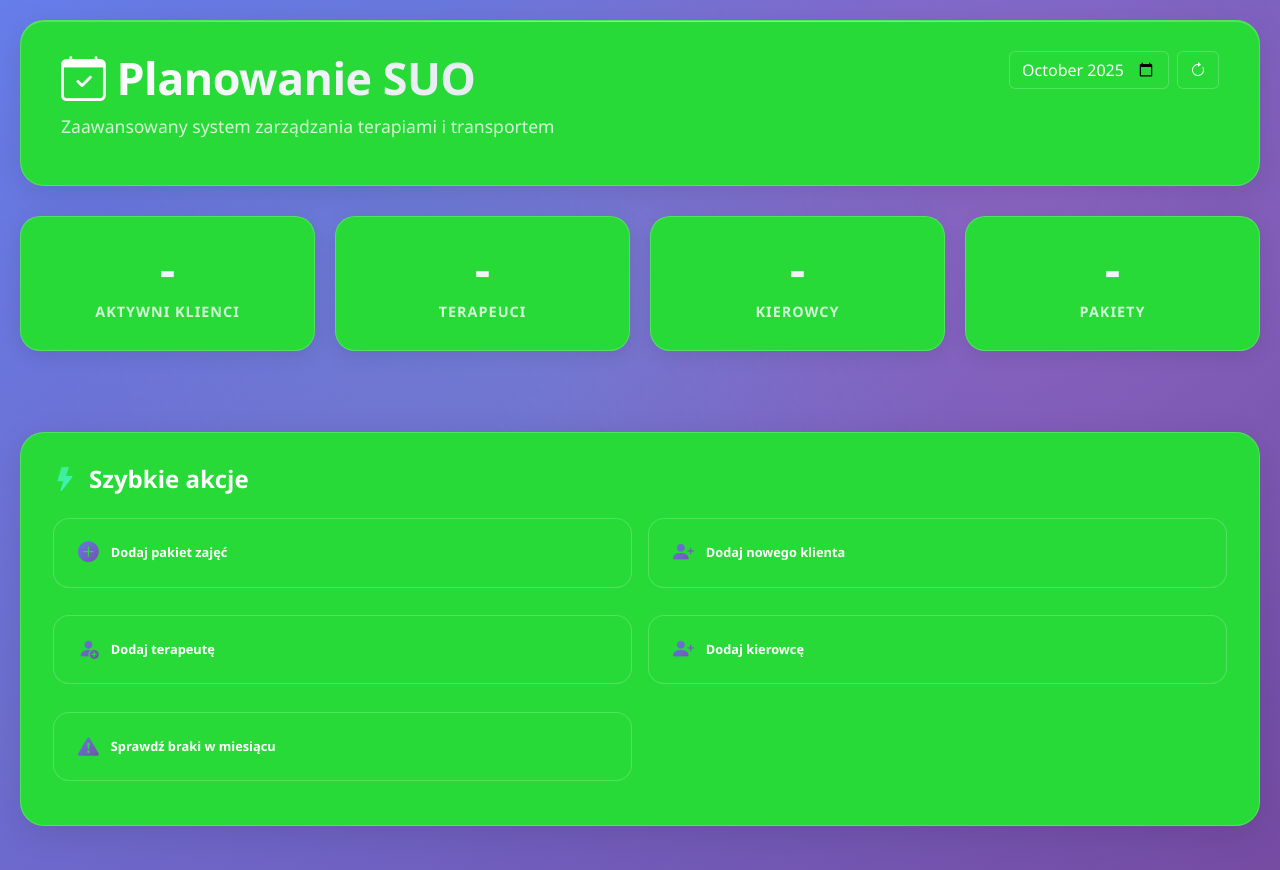
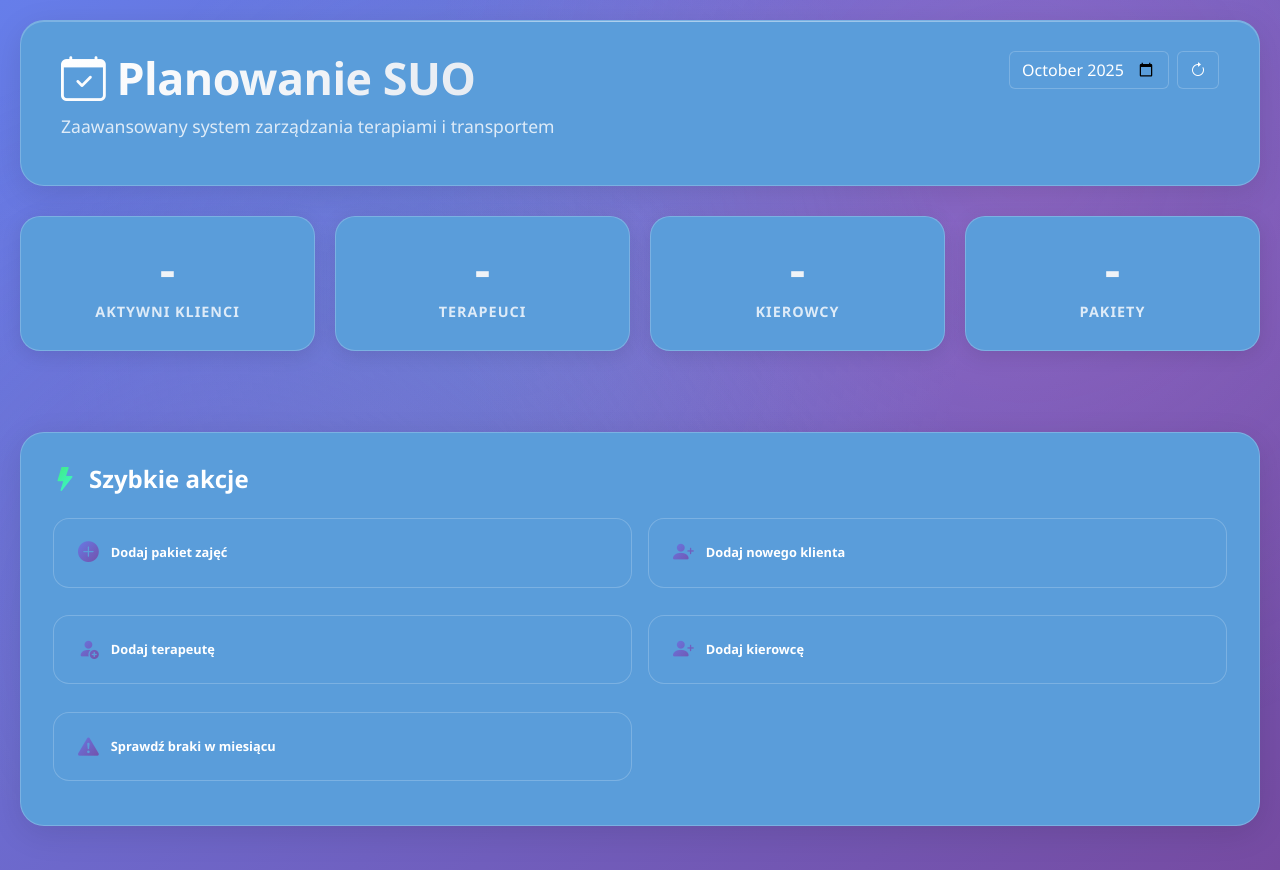
Before and after one commit to romloj/centrum, a Flask app: template templates/index.html in a window 1280 px wide. Run offline with Flask 3, Linux system fonts and the light colour scheme; the template is opened without the code that fills it, so the values that code supplies are empty; parts of the project's set-up code (start-up, migrations or seed data) failed here and were passed over; some libraries are stand-ins or nearby versions.

Commit message:
Update index.html

```diff
--- a/templates/index.html
+++ b/templates/index.html
@@ -13,7 +13,7 @@
       --secondary-gradient: linear-gradient(135deg, #f093fb 0%, #f5576c 100%);
       --success-gradient: linear-gradient(135deg, #4facfe 0%, #00f2fe 100%);
       --warning-gradient: linear-gradient(135deg, #43e97b 0%, #38f9d7 100%);
-      --glass-bg: rgba(40, 218,55, 1.0);
+      --glass-bg: rgba(90, 157,218, 1.0);
       --glass-border: rgba(255, 255, 255, 0.2);
       --text-dark: #2d3748;
       --text-light: #718096;
```
